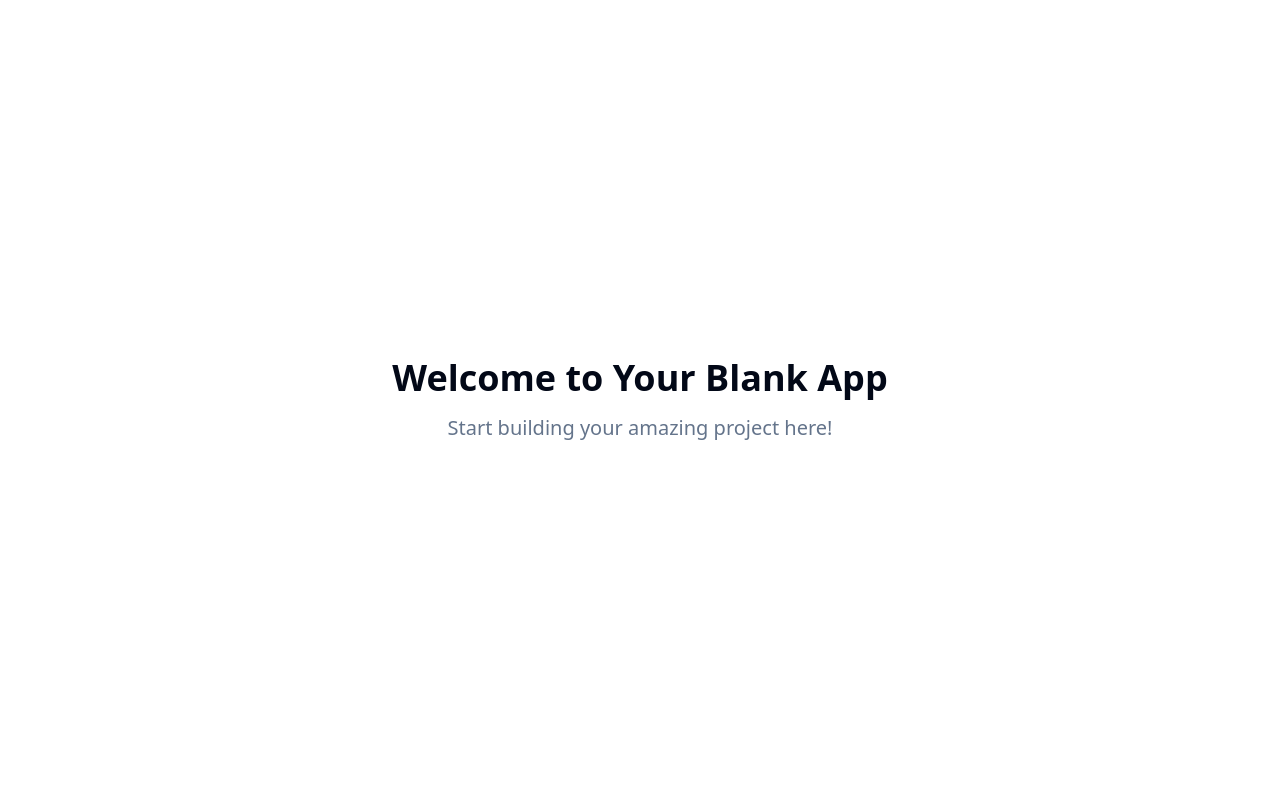
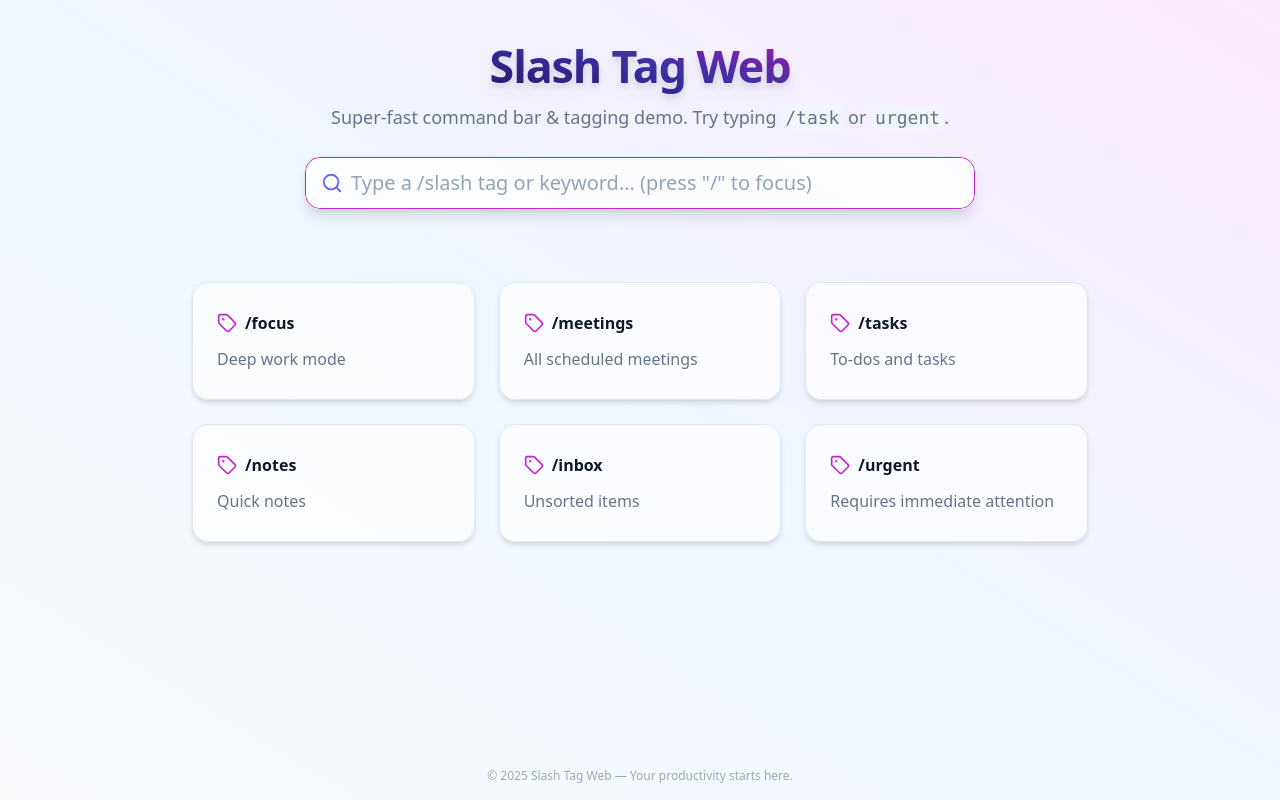
Before and after one commit to sknubr/slash-tag-web-3833ffed, a React (Vite) app: page / in a window 1280 px wide. Built offline with nearby package versions, Linux system fonts and the light colour scheme.

Commit message:
Add initial project setup
Set up the project to work on slash-tag-web.

```diff
--- /dev/null
+++ b/src/components/CommandBar.tsx
@@ -0,0 +1,51 @@
+
+import React, { useRef, useEffect } from "react";
+import { Search } from "lucide-react";
+
+interface CommandBarProps {
+  value: string;
+  onValueChange: (val: string) => void;
+}
+
+/**
+ * A beautiful, keyboard-focusable command bar styled for desktop.
+ */
+const CommandBar: React.FC<CommandBarProps> = ({ value, onValueChange }) => {
+  const inputRef = useRef<HTMLInputElement>(null);
+
+  // Slash hotkey: focus bar with "/"
+  useEffect(() => {
+    const handler = (e: KeyboardEvent) => {
+      if (
+        e.key === "/" &&
+        document.activeElement !== inputRef.current &&
+        !(e.ctrlKey || e.metaKey || e.altKey) // ignore ctrl/cmd+/
+      ) {
+        inputRef.current?.focus();
+        e.preventDefault();
+      }
+    };
+    window.addEventListener("keydown", handler);
+    return () => window.removeEventListener("keydown", handler);
+  }, []);
+
+  return (
+    <div className="relative w-full max-w-2xl mx-auto flex items-center bg-white/80 border border-border shadow-lg rounded-2xl px-4 py-3 ring-1 ring-inset ring-blue-200/80 hover:ring-fuchsia-400 focus-within:ring-fuchsia-600 transition-all">
+      <Search size={22} className="flex-shrink-0 text-indigo-500 mr-2" />
+      <input
+        ref={inputRef}
+        type="text"
+        value={value}
+        onChange={(e) => onValueChange(e.target.value)}
+        className="flex-1 text-lg md:text-xl bg-transparent outline-none placeholder:text-slate-400 font-medium"
+        autoFocus
+        spellCheck={false}
+        autoCapitalize="off"
+        aria-label="Type a slash tag"
+        placeholder="Type a /slash tag or keyword… (press &quot;/&quot; to focus)"
+      />
+    </div>
+  );
+};
+
+export default CommandBar;
--- /dev/null
+++ b/src/components/TagList.tsx
@@ -0,0 +1,57 @@
+
+import React from "react";
+import { Tag } from "lucide-react";
+
+interface TagListProps {
+  tags: { id: number; name: string; description: string }[];
+  query: string;
+}
+
+const getHighlightHtml = (text: string, highlight: string) => {
+  if (!highlight) return text;
+  const regex = new RegExp(`(${highlight.replace(/[.*+?^${}()|[\]\\]/g, "\\$&")})`, "gi");
+  return text.replace(
+    regex,
+    '<mark class="bg-fuchsia-200 px-1 rounded text-fuchsia-950">' + "$1" + "</mark>"
+  );
+};
+
+const TagList: React.FC<TagListProps> = ({ tags, query }) => {
+  if (tags.length === 0)
+    return (
+      <div className="mt-12 text-xl text-muted-foreground text-center">
+        <span className="inline-block p-3 rounded-lg bg-muted/30">
+          No matching tags found.
+        </span>
+      </div>
+    );
+  return (
+    <div className="mt-10 grid gap-6 grid-cols-1 sm:grid-cols-2 md:grid-cols-3 max-w-4xl w-full">
+      {tags.map((t) => (
+        <div
+          key={t.id}
+          className="group hover:scale-105 active:scale-100 transition-transform select-none rounded-2xl border border-border bg-white/70 shadow-md hover:shadow-xl px-6 py-7 flex flex-col gap-2 relative"
+        >
+          <div className="flex items-center gap-2 mb-1">
+            <Tag className="text-fuchsia-600 group-hover:animate-bounce" size={20} />
+            <span
+              className="text-base font-semibold text-slate-900"
+              // dangerouslySetInnerHTML is safe here since highlight is sanitized
+              dangerouslySetInnerHTML={{
+                __html: getHighlightHtml(t.name, query.startsWith("/") ? query : ""),
+              }}
+            />
+          </div>
+          <span
+            className="text-muted-foreground"
+            dangerouslySetInnerHTML={{
+              __html: getHighlightHtml(t.description, query),
+            }}
+          />
+        </div>
+      ))}
+    </div>
+  );
+};
+
+export default TagList;
--- a/src/pages/Index.tsx
+++ b/src/pages/Index.tsx
@@ -1,12 +1,53 @@
-// Update this page (the content is just a fallback if you fail to update the page)
+
+import React, { useRef } from "react";
+import CommandBar from "@/components/CommandBar";
+import TagList from "@/components/TagList";
+import { useState } from "react";
+
+/**
+ * This is the main desktop app layout for Slash Tag Web.
+ */
+const DEMO_TAGS = [
+  { id: 1, name: "/focus", description: "Deep work mode" },
+  { id: 2, name: "/meetings", description: "All scheduled meetings" },
+  { id: 3, name: "/tasks", description: "To-dos and tasks" },
+  { id: 4, name: "/notes", description: "Quick notes" },
+  { id: 5, name: "/inbox", description: "Unsorted items" },
+  { id: 6, name: "/urgent", description: "Requires immediate attention" },
+];
 
 const Index = () => {
+  const [query, setQuery] = useState("");
+  const tagListRef = useRef<HTMLDivElement>(null);
+
+  // Basic filter logic for demo
+  const filteredTags = DEMO_TAGS.filter(
+    (t) =>
+      t.name.toLowerCase().includes(query.toLowerCase()) ||
+      t.description.toLowerCase().includes(query.toLowerCase())
+  );
+
   return (
-    <div className="min-h-screen flex items-center justify-center bg-background">
-      <div className="text-center">
-        <h1 className="text-4xl font-bold mb-4">Welcome to Your Blank App</h1>
-        <p className="text-xl text-muted-foreground">Start building your amazing project here!</p>
-      </div>
+    <div className="min-h-screen bg-gradient-to-tr from-slate-50 via-blue-50 to-fuchsia-100 flex flex-col items-center justify-start">
+      {/* Desktop app "app bar" look */}
+      <header className="w-full py-8 px-6 flex flex-col items-center">
+        <h1 className="text-[2.8rem] font-extrabold tracking-tight bg-gradient-to-tr from-[#2e1065] via-indigo-800 to-fuchsia-700 bg-clip-text text-transparent drop-shadow-lg mb-1 select-none">
+          Slash Tag Web
+        </h1>
+        <span className="text-muted-foreground text-lg mb-6">
+          Super-fast command bar & tagging demo. Try typing <code className="bg-muted px-1 py-0.5 rounded">/task</code> or <code className="bg-muted px-1 py-0.5 rounded">urgent</code>.
+        </span>
+        <CommandBar value={query} onValueChange={setQuery} />
+      </header>
+      <main
+        ref={tagListRef}
+        className="w-full flex flex-col items-center px-4"
+      >
+        <TagList tags={filteredTags} query={query} />
+      </main>
+      <footer className="mt-auto pt-8 pb-4 text-center text-xs text-muted-foreground opacity-60">
+        © {new Date().getFullYear()} Slash Tag Web &mdash; <span className="font-medium">Your productivity starts here.</span>
+      </footer>
     </div>
   );
 };
```
